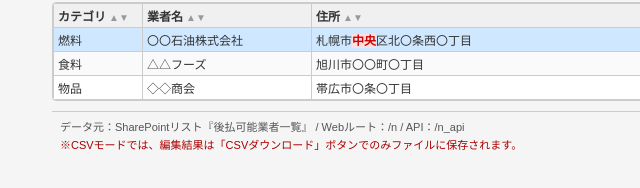
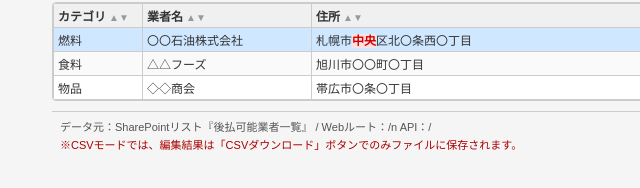
Before and after one commit to porihuru/list_csv, a plain HTML site: page index.html in a window 1280 px wide. Shown: the part 316-504 px from the top of the page, 0-640 px from the left. Drawn offline with Linux system fonts and the light colour scheme.

Commit message:
index.html を更新

```diff
--- a/index.html
+++ b/index.html
@@ -555,8 +555,8 @@
     <div class="footer">
       <div>
         データ元：SharePointリスト『後払可能業者一覧』 /
-        Webルート：/n /
-        API：/n_api
+        Webルート：/n
+        API：/
         <div class="footer-note">
           ※CSVモードでは、編集結果は「CSVダウンロード」ボタンでのみファイルに保存されます。
         </div>
```
